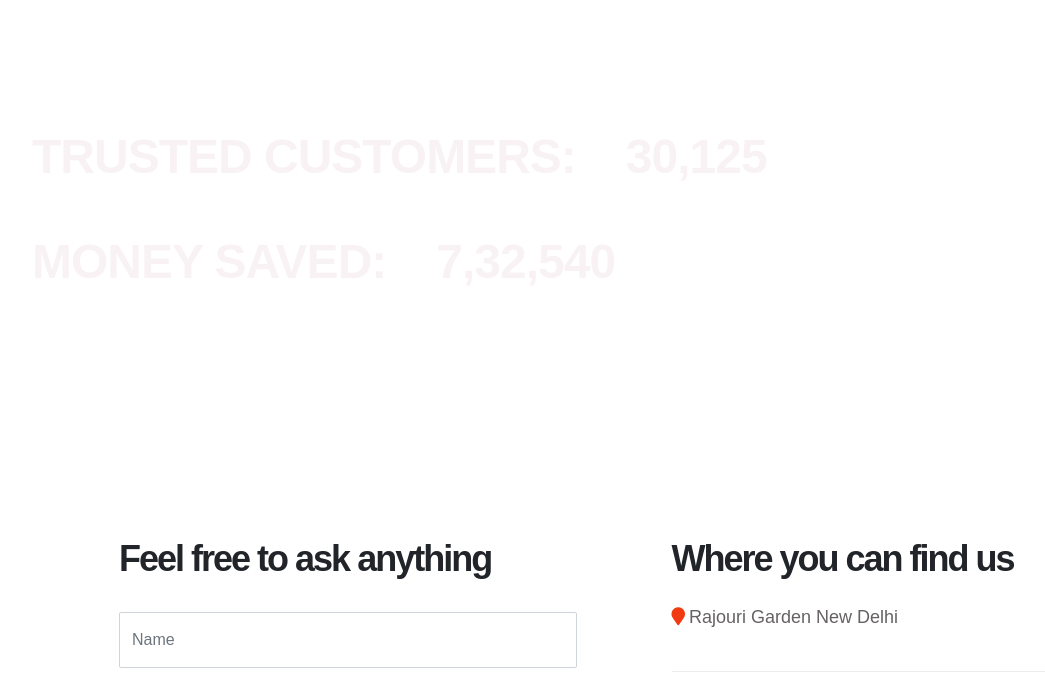
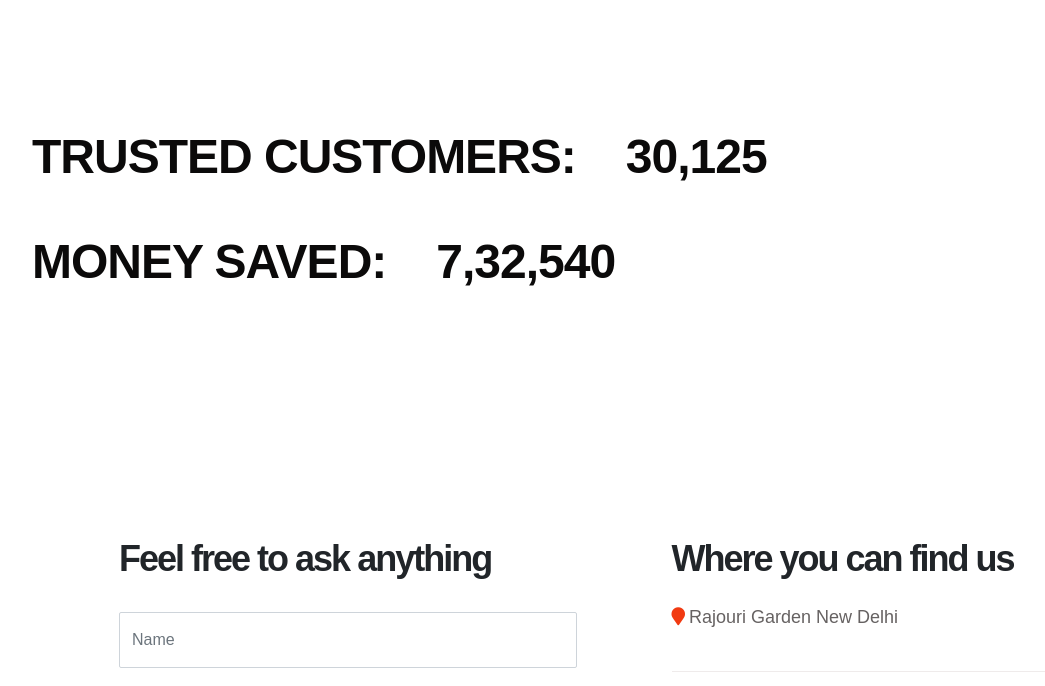
Before and after one commit to Rounak-chauhan/Affinity-Solutions, a plain HTML site: page Affinity Solution/index.html in a window 1280 px wide. Shown: the part 2680-3366 px from the top of the page, without its empty margins (16-1061 px from the left). Drawn offline with Linux system fonts and the light colour scheme; a script that the page names is missing.

Commit message:
Update index.html

```diff
--- a/Affinity Solution/index.html
+++ b/Affinity Solution/index.html
@@ -181,8 +181,8 @@
      <!-- SCHEDULE -->
      <section class="schedule section" id="schedule">
             <div class="kushal1">
-                <div style="display: flex"><h1 style="margin: 25px 25px; size: 15px; color: rgb(249, 242, 245);">Trusted Customers:</h1> <h1 style="margin: 25px 25px; size: 15px; color: rgb(249, 242, 245);">30,125</h1></div>
-                <div style="display: flex"><h1 style="margin: 25px 25px; size: 15px; color: rgb(249, 242, 245);">Money Saved:</h1> <h1 style="margin: 25px 25px; size: 15px; color: rgb(249, 242, 245);"> 7,32,540</h1></div>
+                <div style="display: flex"><h1 style="margin: 25px 25px; size: 15px; color: rgb(11, 10, 10);">Trusted Customers:</h1> <h1 style="margin: 25px 25px; size: 15px; color: rgb(11, 10, 10);">30,125</h1></div>
+                <div style="display: flex"><h1 style="margin: 25px 25px; size: 15px; color: rgb(11, 10, 10);;">Money Saved:</h1> <h1 style="margin: 25px 25px; size: 15px; color: rgb(11, 10, 10);"> 7,32,540</h1></div>
             </div>
      </section>
 
@@ -267,7 +267,7 @@
            <div class="footer-col">
              <h4>follow us</h4>
              <div class="social-links">
-               <a href="mailto:rounakchauhan70@gmail.com"><i class="fa fa-envelope"></i>
+               <a href="mailto:affinitysolutions24x7@gmail.com"><i class="fa fa-envelope"></i>
                <a href="https://www.instagram.com/affinitysolutionss/"><i class="fab fa-instagram"></i></a>
              </div>
            </div>
```
